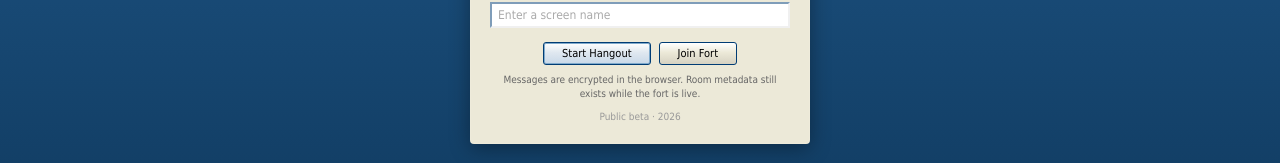
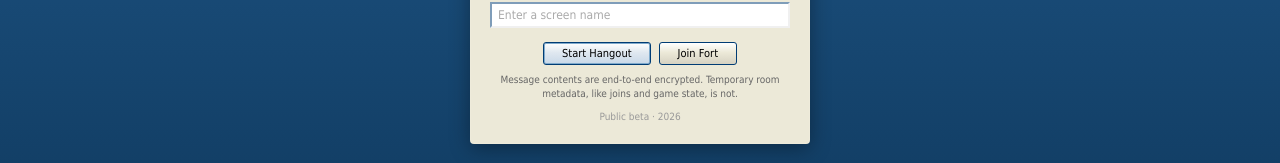
Before and after one commit to slee1996/pillowfort, a React (Vite) app in the folder client/: page / in a window 1280 px wide. Shown: the part 465-628 px from the top of the page. Built offline with nearby package versions, Linux system fonts and the light colour scheme.

Commit message:
Clarify encryption metadata copy

```diff
--- a/client/src/screens/HomeScreen.tsx
+++ b/client/src/screens/HomeScreen.tsx
@@ -139,7 +139,7 @@ export function HomeScreen() {
           </div>
 
           <div className="home-privacy-note">
-            Messages are encrypted in the browser. Room metadata still exists while the fort is live.
+            Message contents are end-to-end encrypted. Temporary room metadata, like joins and game state, is not.
           </div>
 
           <div className="home-version">
```
